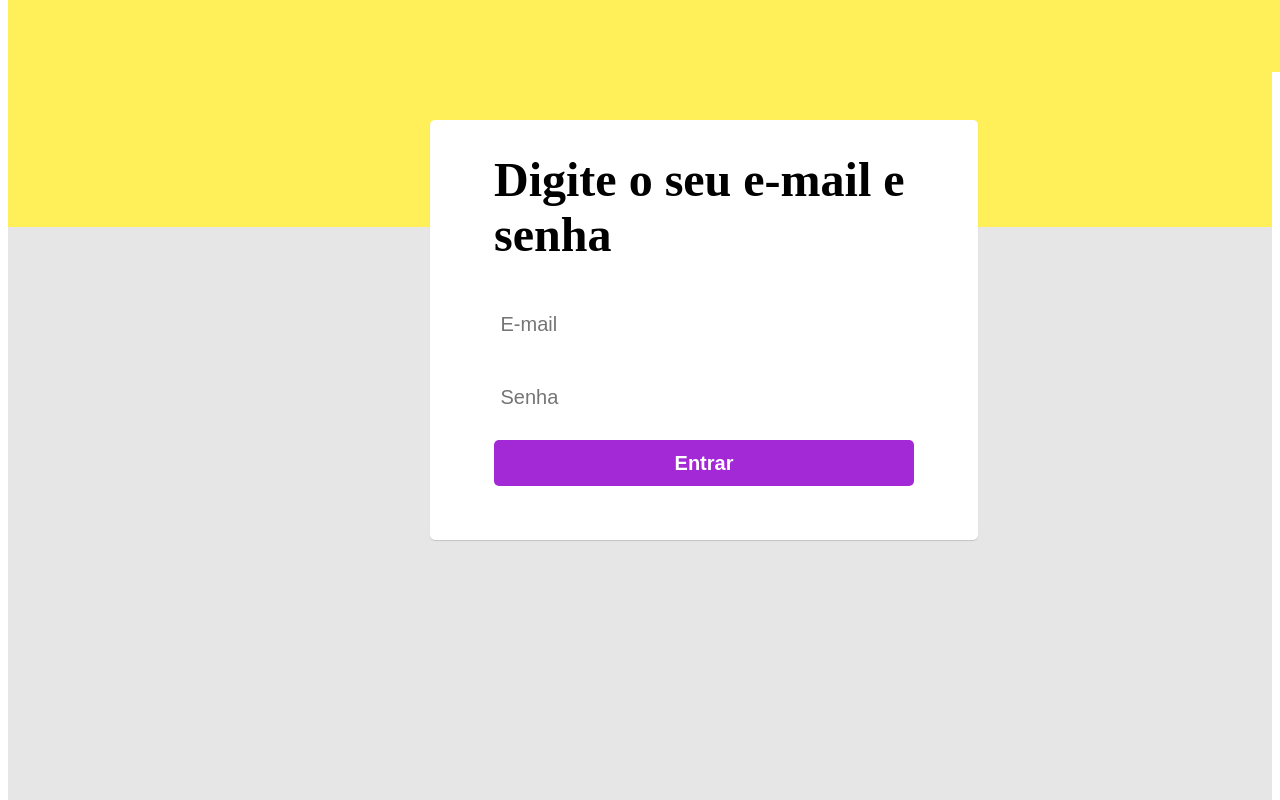
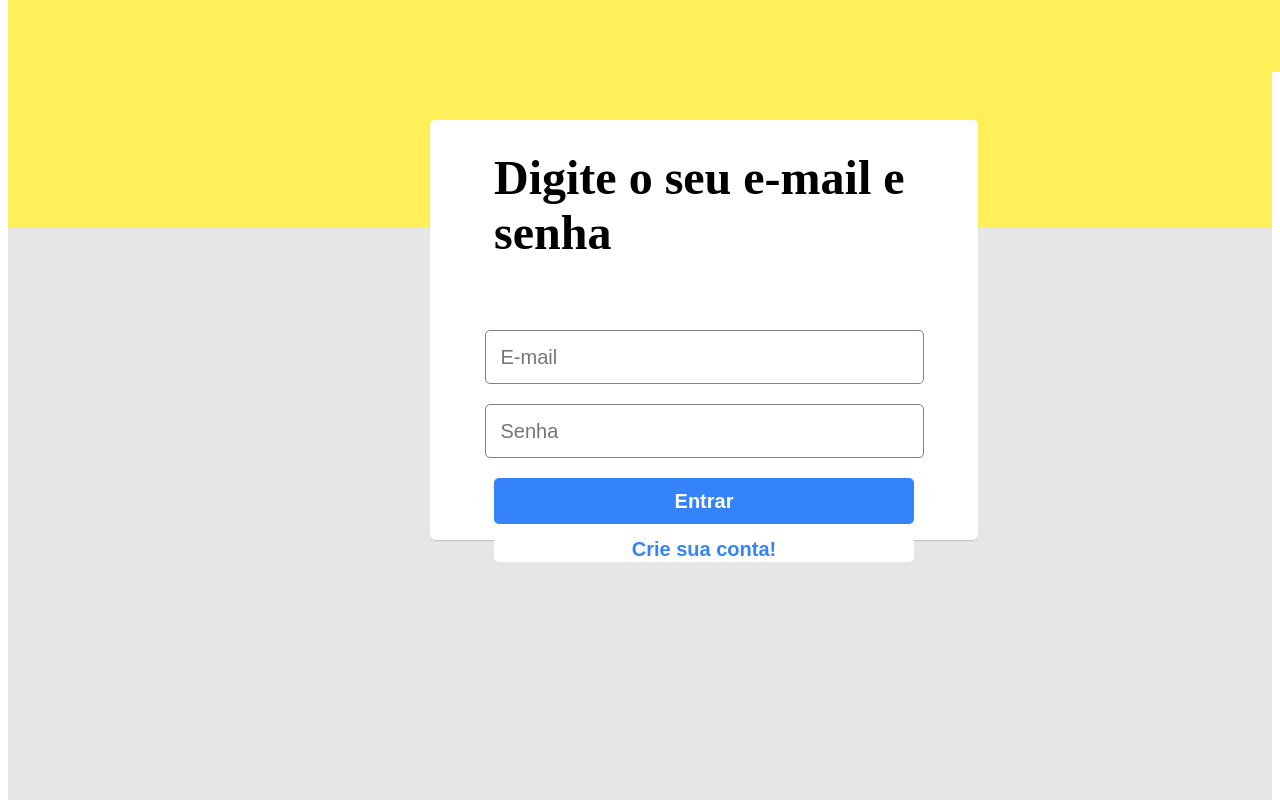
Before and after one commit to carvares/front-comp-store, a React (Create React App) app: page /login in a window 1280 px wide. Shown: the top 800 px of the page. Built offline with nearby package versions, Linux system fonts and the light colour scheme; no server answers; the HTML template or start-up script is replaced by a standard one.

Commit message:
login page layout

```diff
--- a/src/components/login/Button.js
+++ b/src/components/login/Button.js
@@ -1,18 +1,18 @@
 import styled from "styled-components";
 
 export default function Button(props) {
-  const { text, type } = props;
-  return <ButtonWrapper type={type}>{text}</ButtonWrapper>;
+  const { text, type, background, color, onClick } = props;
+  return <ButtonWrapper type={type} background={background} color={color} onClick={onClick}>{text}</ButtonWrapper>;
 }
 
 const ButtonWrapper = styled.button`
   width: 100%;
   height: 46px;
-  background: #a328d6;
+  background: ${(props) => props.background ? props.background : "#3483fa"};
   border-radius: 5px;
   margin-bottom: 13px;
   border: none;
   font-weight: bold;
   font-size: 20px;
-  color: #ffffff;
+  color: ${(props) => props.color ? props.color : "#ffffff"};
 `;
--- a/src/components/login/Input.js
+++ b/src/components/login/Input.js
@@ -31,11 +31,10 @@ export default function Input(props) {
 
 const InputWrapper = styled.input`
   width: 100%;
-  height: 58px;
-  background: #ffffff;
+  height: 50px;
   border-radius: 5px;
-  margin-bottom: 13px;
-  border: none;
+  margin-bottom: 20px;
+  border: 1px solid gray;
   padding-left: 15px;
   font-size: 20px;
   -webkit-appearance: none;
--- a/src/components/login/LogIn.js
+++ b/src/components/login/LogIn.js
@@ -80,6 +80,12 @@ export default function LogIn() {
                 }
               />
             </Form>
+            <Button
+                text={"Crie sua conta!"}
+                background={"#FFF"}
+                color={"#3483fa"}
+                onClick={() => history.push("/register")}
+              />
           </LogInBox>
           <GrayBox/>
         </>
@@ -112,4 +118,8 @@ const LogInBox =  styled.div`
   display: flex;
   flex-direction: column;
   align-items: center;
+
+  & > h1 {
+    margin: 30px 0px 70px;
+  }
 `;
```
